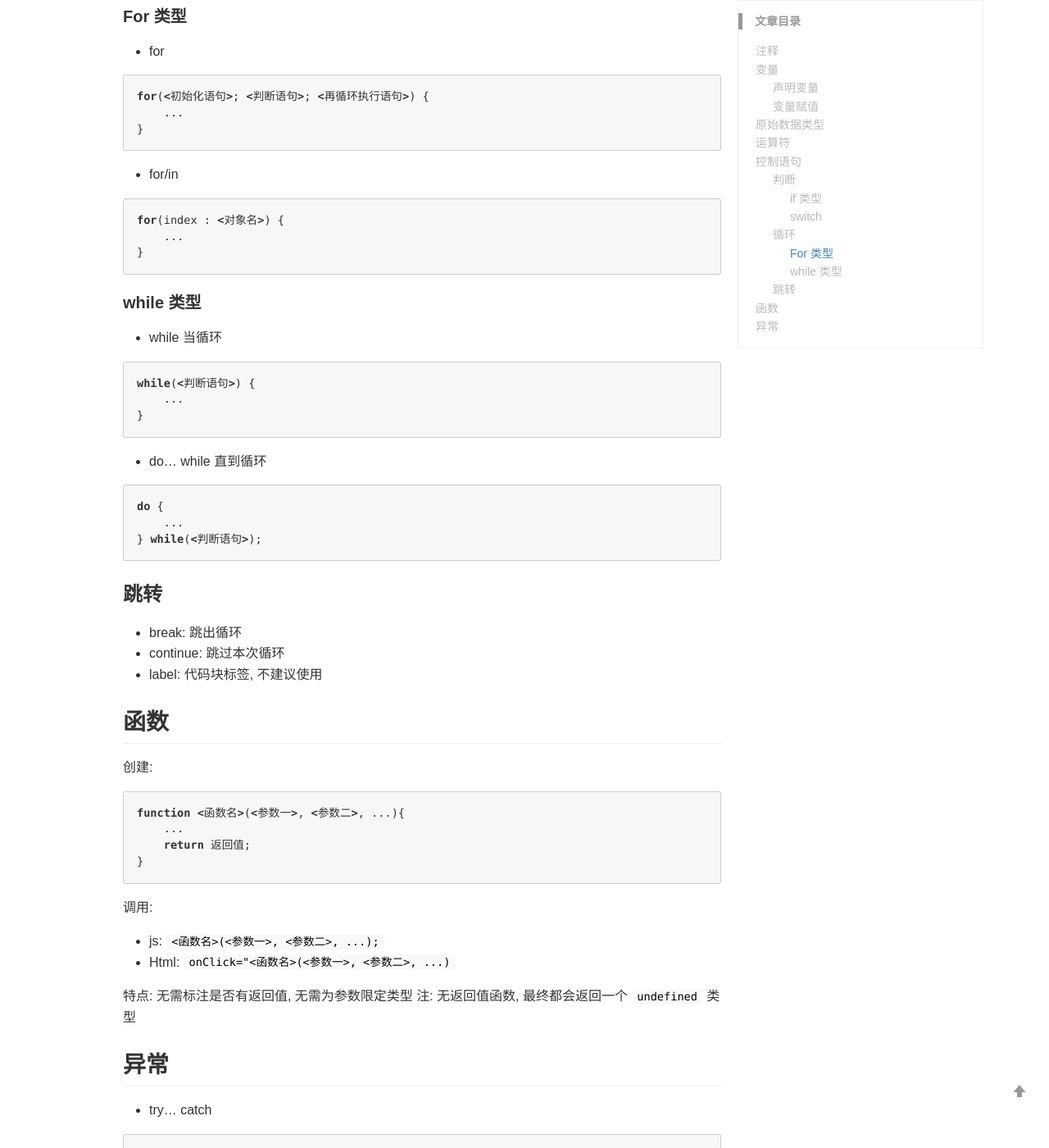
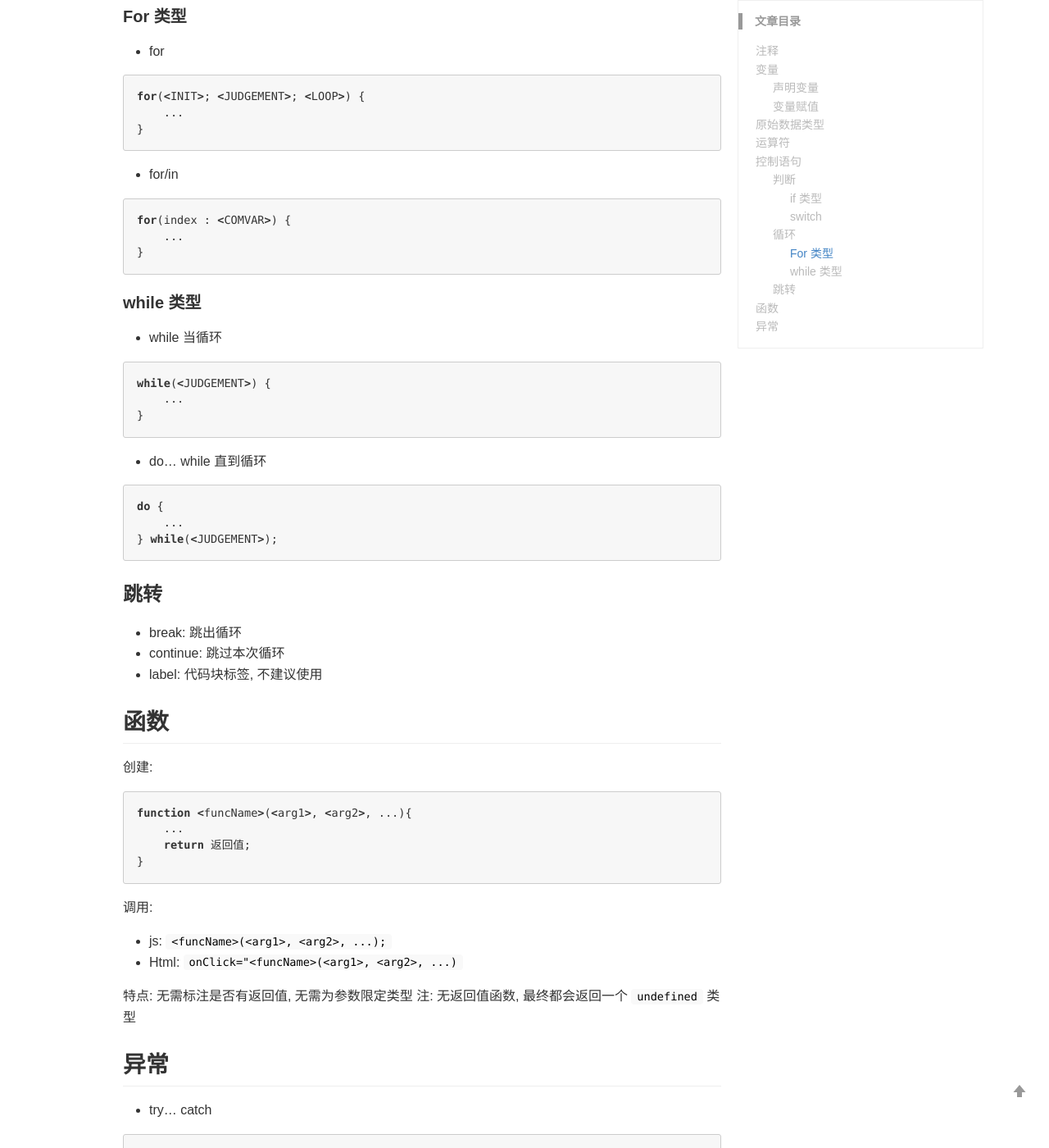
Before and after one commit to zoharyips/zoharyips.github.io, a Jekyll site: the page built from _posts/javascript/2019-03-30-js-ECMAScript.md, in a window 1280 px wide and 1400 px high, scrolled down 4744 px. Shown: the whole window at 82% size. Built offline with Jekyll 4.4.1, drawn with Linux system fonts in a browser that asks for light colours; comment, search, counter and statistics services are not loaded; some of the changed lines change nothing that is shown; some of the changed text lies outside the part shown.

Commit message:
Update 2019-03-30-js-ECMAScript.md

````diff
--- a/_posts/javascript/2019-03-30-js-ECMAScript.md
+++ b/_posts/javascript/2019-03-30-js-ECMAScript.md
@@ -1,7 +1,7 @@
 ---
 layout: post
 title: js 笔记 - ECMAScript
-categories: [JavaScript, web]
+categories: JavaScript
 description: 从语法角度记录 ECMAScript 的主要内容
 keywords: JavaScript
 ---
@@ -146,7 +146,7 @@ boolean | 布尔 | false
 * if
 
 ```js
-if(<布尔表达式>) {
+if(<BOOL>) {
     ...
 }
 ```
@@ -154,7 +154,7 @@ if(<布尔表达式>) {
 * if... else
 
 ```js
-if(<布尔表达式>) {
+if(<BOOL>) {
     ...
 } else {
     ...
@@ -164,9 +164,9 @@ if(<布尔表达式>) {
 * if... else if...
 
 ```js
-if(<布尔表达式>) {
+if(<BOOL>) {
     ...
-} else if (<布尔表达式>) {
+} else if (<BOOL>) {
     ...
 } else ...
 ```
@@ -174,12 +174,12 @@ if(<布尔表达式>) {
 #### switch
 
 ```js
-switch(<被判断值>) {
-    case <情况>: {
+switch(<VALUE>) {
+    case <CASE>: {
         ...
         break;
         }
-    case <情况>: {
+    case <CASE>: {
         ...
         break;
         }
@@ -195,7 +195,7 @@ switch(<被判断值>) {
 * for
 
 ```js
-for(<初始化语句>; <判断语句>; <再循环执行语句>) {
+for(<INIT>; <JUDGEMENT>; <LOOP>) {
     ...
 }
 ```
@@ -203,7 +203,7 @@ for(<初始化语句>; <判断语句>; <再循环执行语句>) {
 * for/in
 
 ```js
-for(index : <对象名>) {
+for(index : <COMVAR>) {
     ...
 }
 ```
@@ -213,7 +213,7 @@ for(index : <对象名>) {
 * while 当循环
 
 ```js
-while(<判断语句>) {
+while(<JUDGEMENT>) {
     ...
 }
 ```
@@ -223,7 +223,7 @@ while(<判断语句>) {
 ```js
 do {
     ...
-} while(<判断语句>);
+} while(<JUDGEMENT>);
 ```
 
 ### 跳转
@@ -237,7 +237,7 @@ do {
 创建:
 
 ```js
-function <函数名>(<参数一>, <参数二>, ...){
+function <funcName>(<arg1>, <arg2>, ...){
     ...
     return 返回值;
 }
@@ -245,8 +245,8 @@ function <函数名>(<参数一>, <参数二>, ...){
 
 调用:
 
-* js: `<函数名>(<参数一>, <参数二>, ...);`
-* Html: `onClick="<函数名>(<参数一>, <参数二>, ...)`
+* js: `<funcName>(<arg1>, <arg2>, ...);`
+* Html: `onClick="<funcName>(<arg1>, <arg2>, ...)`
 
 特点: 无需标注是否有返回值, 无需为参数限定类型
 注: 无返回值函数, 最终都会返回一个 `undefined` 类型
````
